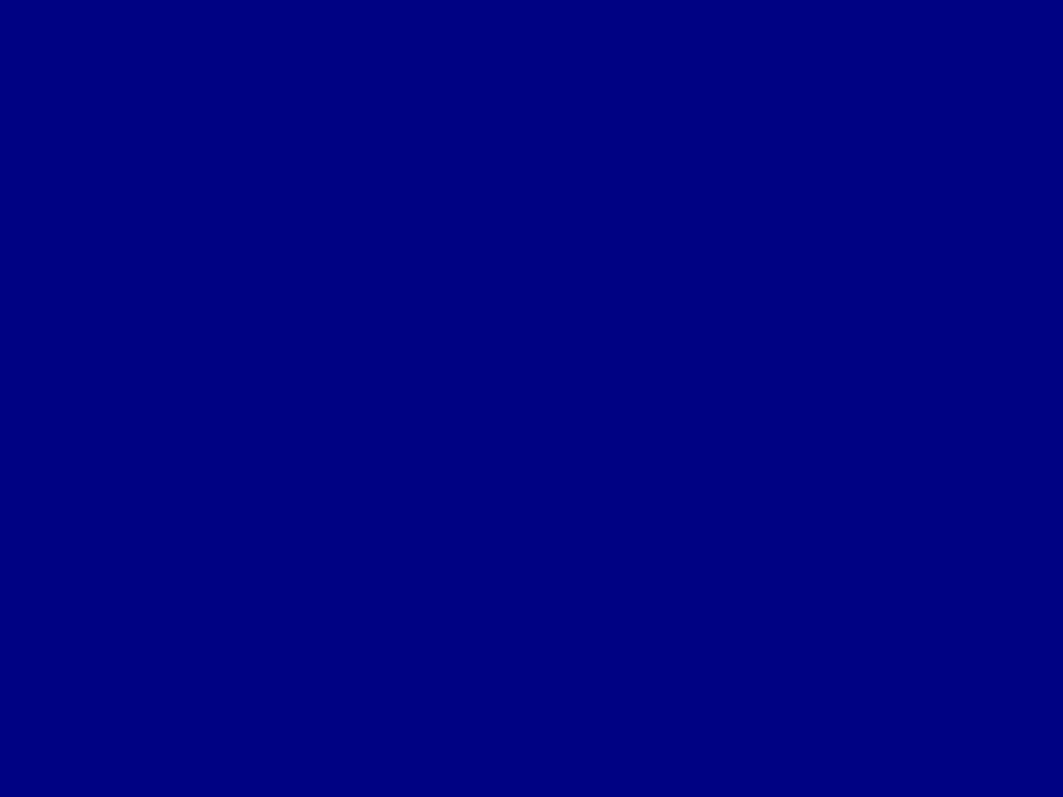
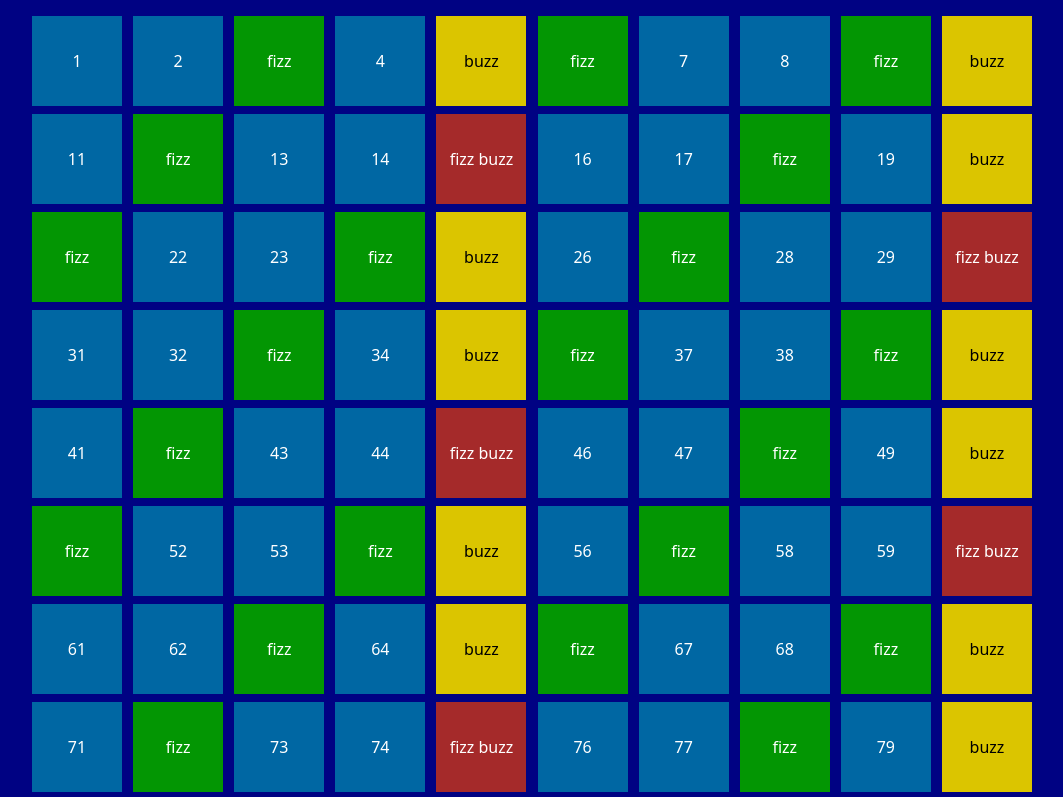
Before and after one commit to Nik0-9/js-fizzbuzz, a plain HTML site: page index.html in a window 1280 px wide. Shown: the top 797 px of the page, without its empty margins (108-1171 px from the left). Drawn offline with nearby package versions, Linux system fonts and the light colour scheme.

Commit message:
select div.container in js and append var squareWriter that contain evry div create in a for loop

```diff
--- a/index.html
+++ b/index.html
@@ -8,7 +8,7 @@
     <title>FizzBuzz</title>
 </head>
 <body>
-    <div class="container mt-3">
+    <div class="container mt-3 mb-3">
 
 
     </div>
--- a/js/myscript.js
+++ b/js/myscript.js
@@ -40,5 +40,6 @@ for(let i = 1; i <= numBox; i++){
 }
 console.log(squareWraiter);
 squareWraiter.innerHTML = tmpHtml;
-// let container = document.querySelector('container');
-// container.append(squareWraiter);
+const container = document.querySelector('.container');
+console.log(container);
+container.append(squareWraiter);
```
